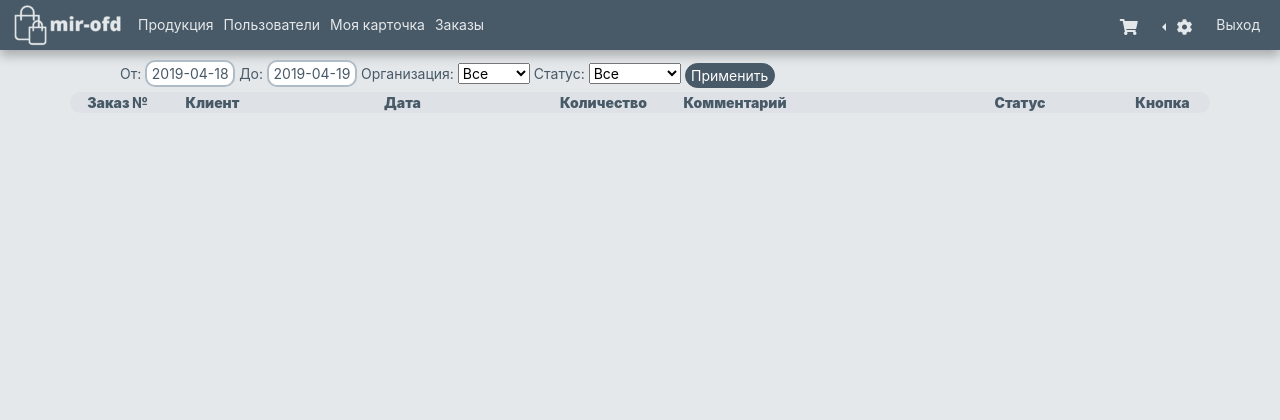
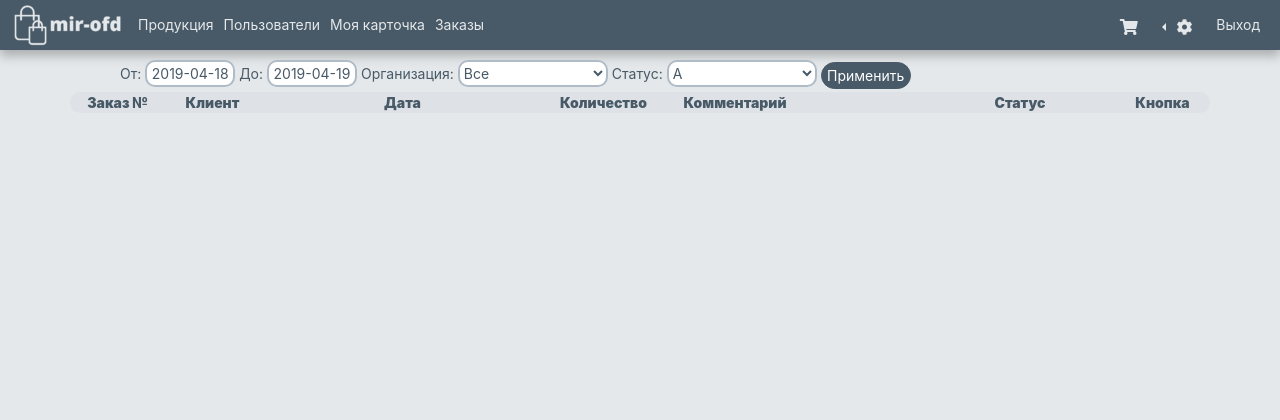
Before and after one commit to freak-js/ofd, a Django app: page /orders/ in a window 1280 px wide. Shown: the top 420 px of the page. Run offline with Django 3.2, Linux system fonts and the light colour scheme; a user stored in the database is signed in; data comes from the database, SQL or seed files in the repository; tables that the repository leaves empty hold one stand-in row (values such as "Sample post"); some libraries are stand-ins or nearby versions.

Commit message:
selectbox new css

```diff
--- a/ofd_app/static/stylesheet.css
+++ b/ofd_app/static/stylesheet.css
@@ -318,7 +318,7 @@ body{
 }
 .DatepickerBox__FilterBtn{
     width: 90px;
-    height: 25px;
+    height: 27px;
     color: #fff;
     background-color: #485967;
     border-color: #485967;
@@ -385,6 +385,22 @@ body{
 	border-radius: 10px;
 	color: #485967;
 	border: 2px solid #afbcc7;
+}
+.DatepickerBox__OrgFilter{
+	width: 150px;
+    height: 27px;
+    border-radius: 10px;
+    background-color: #fff;
+    border: 2px solid #afbcc7;
+    color: #485967;
+}
+.DatepickerBox__StatusFilter{
+	width: 150px;
+    height: 27px;
+    border-radius: 10px;
+    background-color: #fff;
+    border: 2px solid #afbcc7;
+    color: #485967;
 }
 /* TOOLTIP JAVA SCRIPT */
 .bs-tooltip-left .arrow::before, .bs-tooltip-auto[x-placement^="left"] .arrow::before {
--- a/ofd_app/templates/ofd_app/filter.html
+++ b/ofd_app/templates/ofd_app/filter.html
@@ -38,20 +38,20 @@ jQuery(function($){
 		<label for="datep">От:&nbsp</label><input id="datep" name="date_from" autocomplete="off" value="{{ request.session.order_filters.date_from }}" class="DatepickerBox__DateFrom">
 		<label for="datep">До:&nbsp</label><input id="datep2" name="date_to" autocomplete="off" value="{{ request.session.order_filters.date_to }}" class="DatepickerBox__DateTo">
 		{% if perms.ofd_app.change_product %}
-		<label class="" for="org_filter">Организация:</label>
-		<select class="" id="org_filter" name="org_filter">
+		<label for="org_filter">Организация:</label>
+		<select class="DatepickerBox__OrgFilter" id="org_filter" name="org_filter">
+
 		  <option selected value="*">Все</option>
 		  {% for org in filters.org %}
 		  <option value="{{ org }}">{{ org }}</option>
 		  {% endfor %}
 		</select>
 		{% endif %}
-		<label class="" for="org_status">Статус:</label>
-		<select class="" id="org_status" name="org_status">
-			<option selected value="*">Все</option>
-			<option value="I">В работе</option>
-			<option value="A">Завершен</option>
-			<option value="R">Отклонен</option>
+		<label for="status_filter">Статус:</label>
+		<select class="DatepickerBox__StatusFilter" id="status_filter" name="status_filter">
+			{% for filter in filters.status %}
+			<option value="{{ filter }}">{{ filter }}</option>
+			{% endfor %}
 		  </select>
 		<button type="submit" class="btn DatepickerBox__FilterBtn" name="date_filter_button" value="add_filter">Применить</button>
 	</form>
--- a/ofd_app/templates/ofd_app/orders.html
+++ b/ofd_app/templates/ofd_app/orders.html
@@ -118,10 +118,13 @@
                     </div>
                     {% endfor %}
                     <div class="row row_collapse_bottom">
-                        <div class="col-sm-10">
+                        <div class="col-sm-8">
                         </div>
                         <div class="col-sm-2">
-                            <span>Итог:&nbsp{{ order.total }}</span>
+                            <span><strong>Итог:</strong></span>
+                        </div>
+                        <div class="col-sm-2">
+                            <span><strong>{{ order.total }}</strong></span>
                         </div>
                     </div>
                 </div>
```
